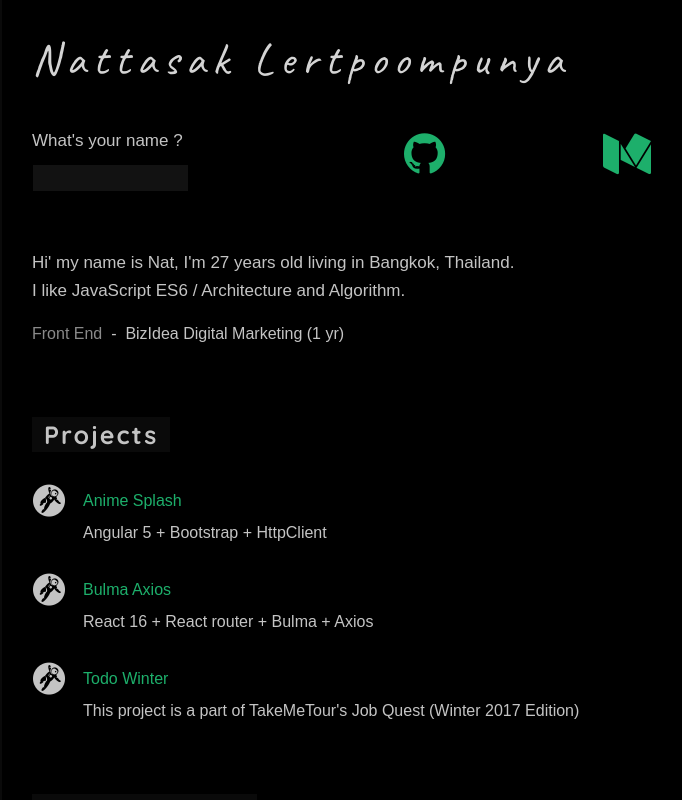
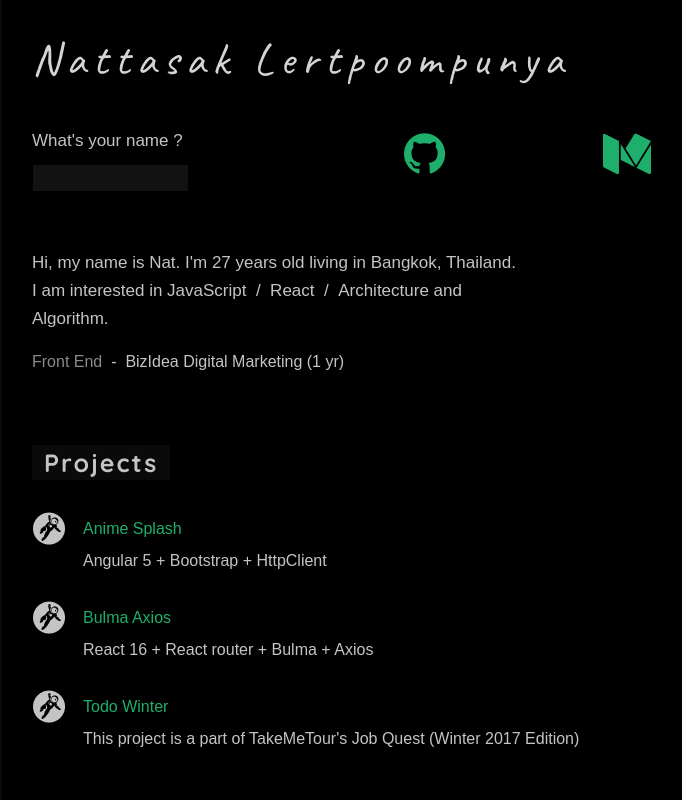
Before and after one commit to Nattasak/my-resume, a React (Create React App) app: page / in a window 1280 px wide. Shown: the top 800 px of the page, without its empty margins (258-940 px from the left). Built offline with nearby package versions, Linux system fonts and the light colour scheme.

Commit message:
update about

```diff
--- a/src/Components/About.js
+++ b/src/Components/About.js
@@ -9,8 +9,8 @@ export default class About extends React.Component {
           <div className="flex-container">
             <div className="flex-item">
               <div className="bio">
-                Hi' my name is Nat, I'm 27 years old living in Bangkok, Thailand.
-                I like JavaScript ES6{' / '}Architecture and Algorithm.
+                Hi, my name is Nat. I'm 27 years old living in Bangkok, Thailand.
+                I am interested in JavaScript{'  /  '}React{'  /  '}Architecture and Algorithm.
               </div>
               <ul className="about-items">
                 <li className="about-item">
```
